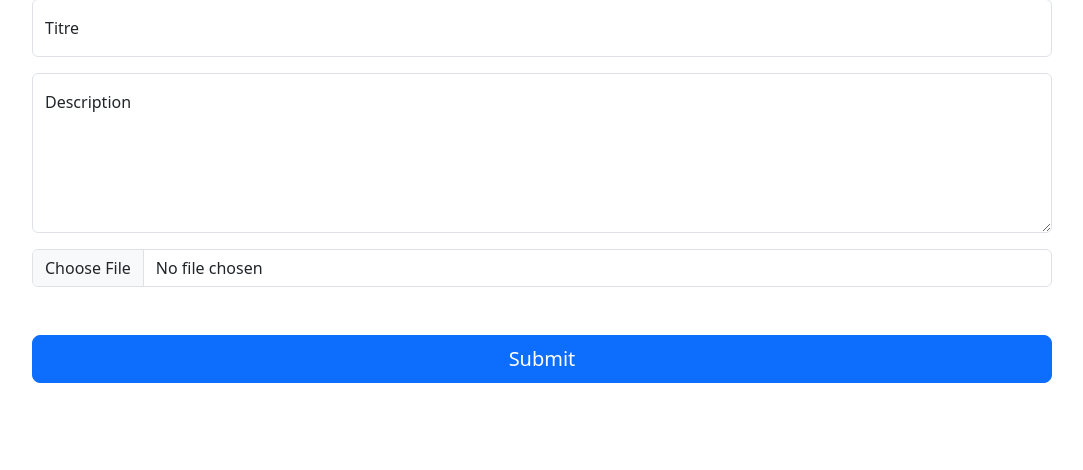
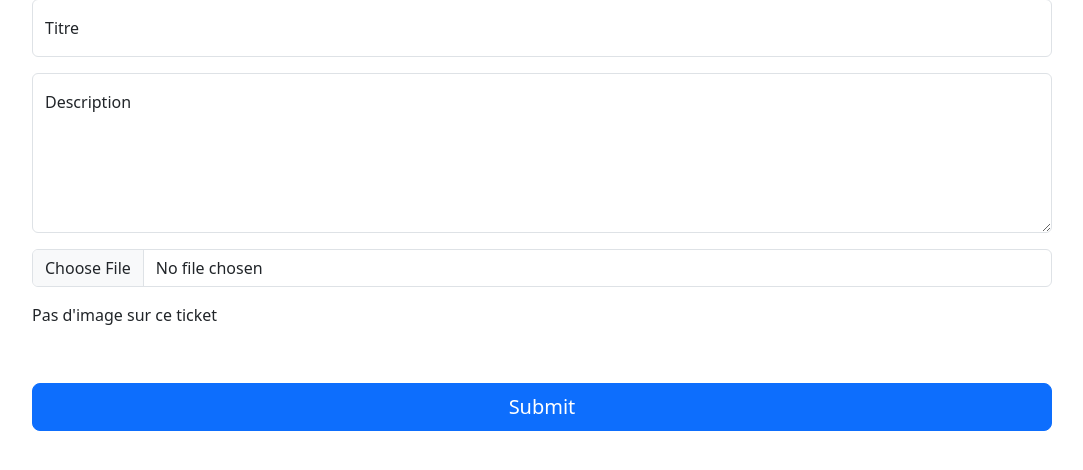
Before and after one commit to Jighart/P9-LITReview, a Django app: page /create_ticket/ in a window 1280 px wide. Shown: the part 119-589 px from the top of the page, without its empty margins (98-1181 px from the left). Run offline with Django 4.2, Linux system fonts and the light colour scheme; a user stored in the database is signed in.

Commit message:
Fixed edit without picture

```diff
--- a/blog/templates/blog/review/create_ticket.html
+++ b/blog/templates/blog/review/create_ticket.html
@@ -15,7 +15,11 @@
             <div>
                 {{ticket_form.picture}}
             </div>
+            {% if ticket.picture %}
             <img src="{{ ticket.picture.url }}" class="img-fluid object-fit-cover mt-3" style="height: 100%;" alt="{{ ticket.title }}">
+            {% else %}
+            <p class="py-3">Pas d'image sur ce ticket</p>
+            {% endif %}
             <div class="d-grid">
                 <button class="btn btn-primary btn-lg mt-4" id="submitButton" type="submit">Submit</button>
             </div>
```
